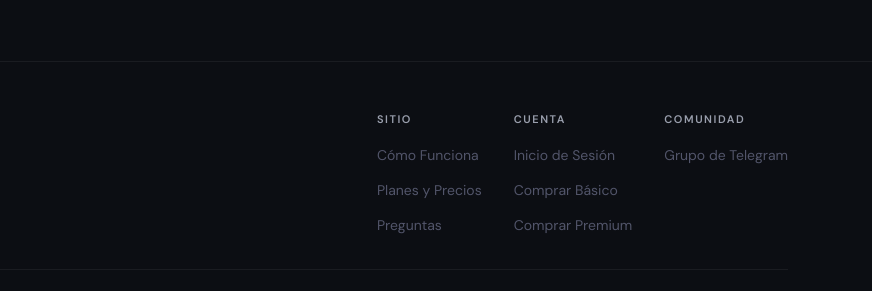
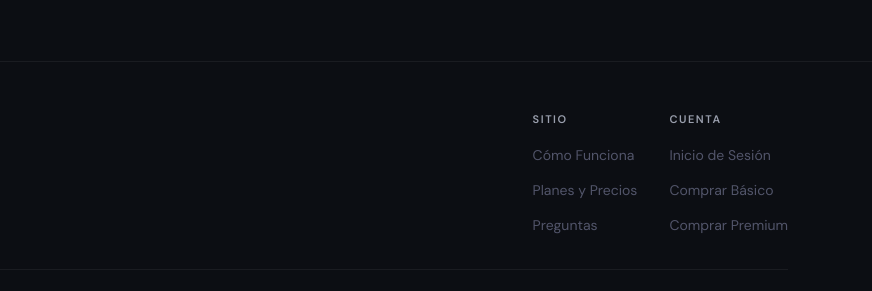
Before and after one commit to ARTON-KZ/Predx, a website: page index.html in a window 1280 px wide. Shown: the part 3903-4194 px from the top of the page, 408-1280 px from the left. Drawn offline with Linux system fonts and the light colour scheme.

Commit message:
Remove Telegram group link from footer

```diff
--- a/index.html
+++ b/index.html
@@ -331,10 +331,6 @@
               <a href="payment.html?plan=basic" data-i18n="footer-basic">Comprar Básico</a>
               <a href="payment.html?plan=premium" data-i18n="footer-premium">Comprar Premium</a>
             </div>
-            <div class="footer__col">
-              <div class="footer__col-title" data-i18n="footer-col3">Comunidad</div>
-              <a href="https://t.me/servicioalclientedelaagencia" target="_blank" rel="noopener" data-i18n="footer-telegram">Grupo de Telegram</a>
-            </div>
           </div>
         </div>
         <div class="footer__bottom">
```
